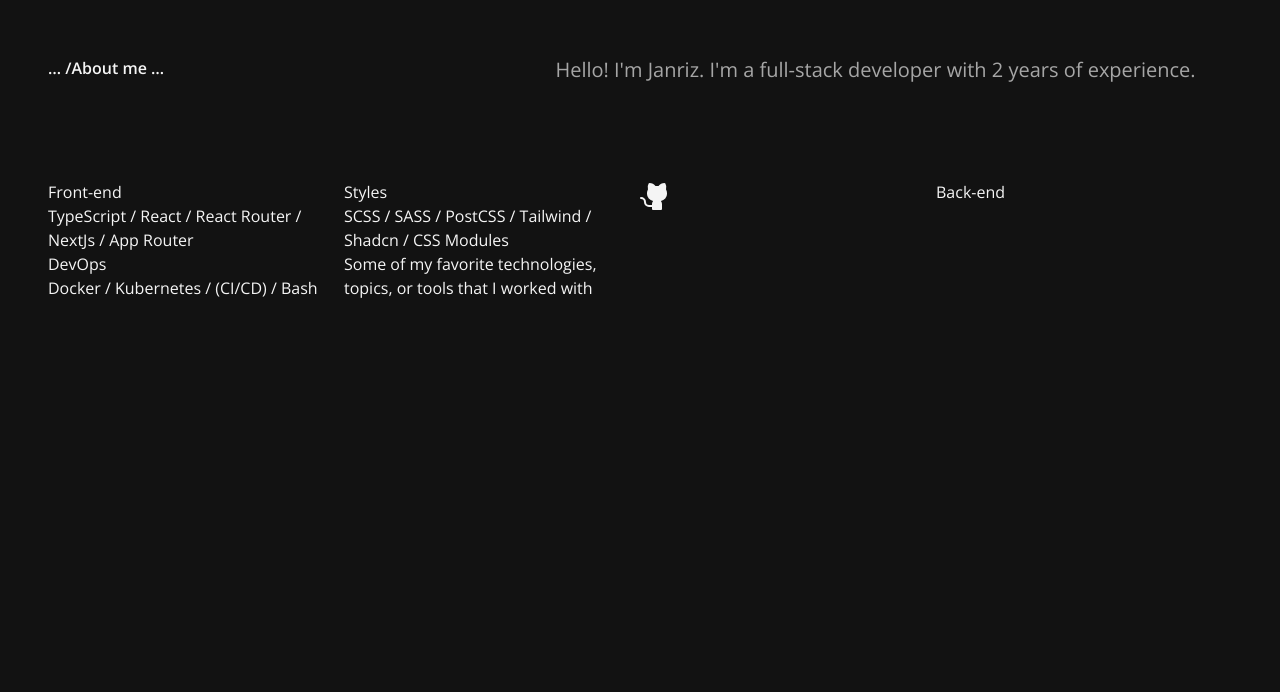
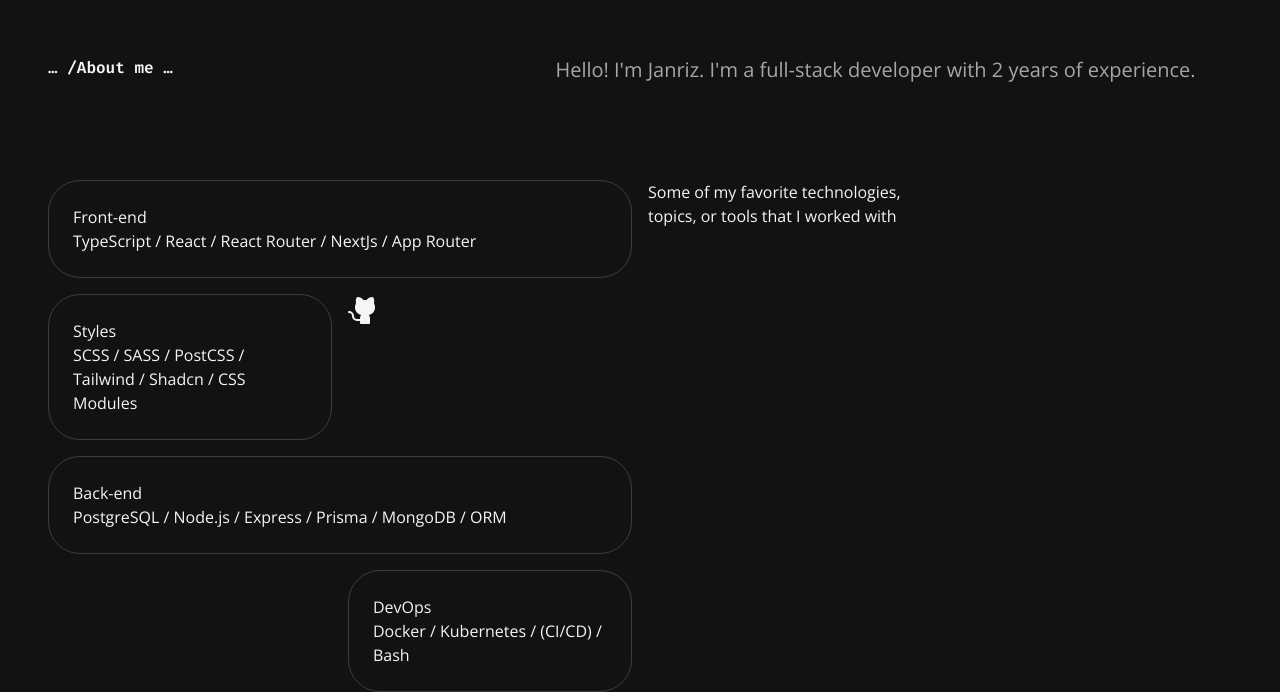
Before and after one commit to janrizmlibres/dev-portfolio, a React (Vite) app: page / in a window 1280 px wide. Shown: the part 730-1422 px from the top of the page. Before the commit the page ends 1030 px from the top, so only its background shows below. Built offline with nearby package versions, Linux system fonts and the light colour scheme.

Commit message:
continue grid layout for about me section

```diff
--- a/src/components/About.tsx
+++ b/src/components/About.tsx
@@ -1,37 +1,45 @@
 import { GithubLogoIcon } from "@phosphor-icons/react";
+import TechToolsPanel from "./shared/TechToolsPanel";
 
 const About = () => {
   return (
     <section className="custom-container px-12 mt-48">
       <div className="flex items-start mb-24">
-        <h2 className="flex-3 font-semibold">&hellip; /About me &hellip;</h2>
+        <h2 className="flex-3 font-fira-code font-semibold">
+          &hellip; /About me &hellip;
+        </h2>
         <p className="flex-4 text-gray-100 text-xl">
           Hello! I'm Janriz. I'm a full-stack developer with 2 years of
           experience.
         </p>
       </div>
 
-      <div className="grid grid-cols-4">
-        <div>
-          <h2>Front-end</h2>
-          <p>TypeScript / React / React Router / NextJs / App Router</p>
-        </div>
-        <div>
-          <h2>Styles</h2>
-          <p>SCSS / SASS / PostCSS / Tailwind / Shadcn / CSS Modules</p>
-        </div>
-        <div>
+      <div className="grid grid-cols-4 gap-4">
+        <TechToolsPanel
+          className="col-span-2"
+          title="Front-end"
+          body="TypeScript / React / React Router / NextJs / App Router"
+        />
+        <TechToolsPanel
+          className="row-2"
+          title="Styles"
+          body="SCSS / SASS / PostCSS / Tailwind / Shadcn / CSS Modules"
+        />
+        <div className="row-2">
           <a href="#">
             <GithubLogoIcon size={32} weight="fill" />
           </a>
         </div>
-        <div>
-          <h2>Back-end</h2>
-        </div>
-        <div>
-          <h2>DevOps</h2>
-          <p>Docker / Kubernetes / (CI/CD) / Bash</p>
-        </div>
+        <TechToolsPanel
+          className="row-3 col-span-2"
+          title="Back-end"
+          body="PostgreSQL / Node.js / Express / Prisma / MongoDB / ORM"
+        />
+        <TechToolsPanel
+          className="row-4 col-2"
+          title="DevOps"
+          body="Docker / Kubernetes / (CI/CD) / Bash"
+        />
         <div>
           <p>
             Some of my favorite technologies, topics, or tools that I worked
--- a/src/components/shared/ButtonPrompt.tsx
+++ b/src/components/shared/ButtonPrompt.tsx
@@ -1,4 +1,5 @@
 import { ArrowUpRightIcon } from "@phosphor-icons/react";
+import { getIcon } from "../../utils";
 
 interface Props {
   iconName: string;
@@ -7,7 +8,9 @@
 const ButtonPrompt = ({ iconName }: Props) => {
   return (
     <div>
-      <div></div>
+      <div className="size-14 flex items-center justify-center">
+        {getIcon(iconName, 24, "fill")}
+      </div>
       <div className="bg-light-100 size-14 flex items-center justify-center">
         <ArrowUpRightIcon size={24} />
       </div>
--- a/src/components/shared/TechToolsPanel.tsx
+++ b/src/components/shared/TechToolsPanel.tsx
@@ -1,5 +1,16 @@
-const TechToolsPanel = () => {
-  return <div>TechToolsPanel</div>;
+interface Props {
+  title: string;
+  body: string;
+  className?: string;
+}
+
+const TechToolsPanel = ({ title, body, className }: Props) => {
+  return (
+    <div className={`p-6 rounded-4xl border-1 border-gray-200 ${className}`}>
+      <h2>{title}</h2>
+      <p>{body}</p>
+    </div>
+  );
 };
 
 export default TechToolsPanel;
```
